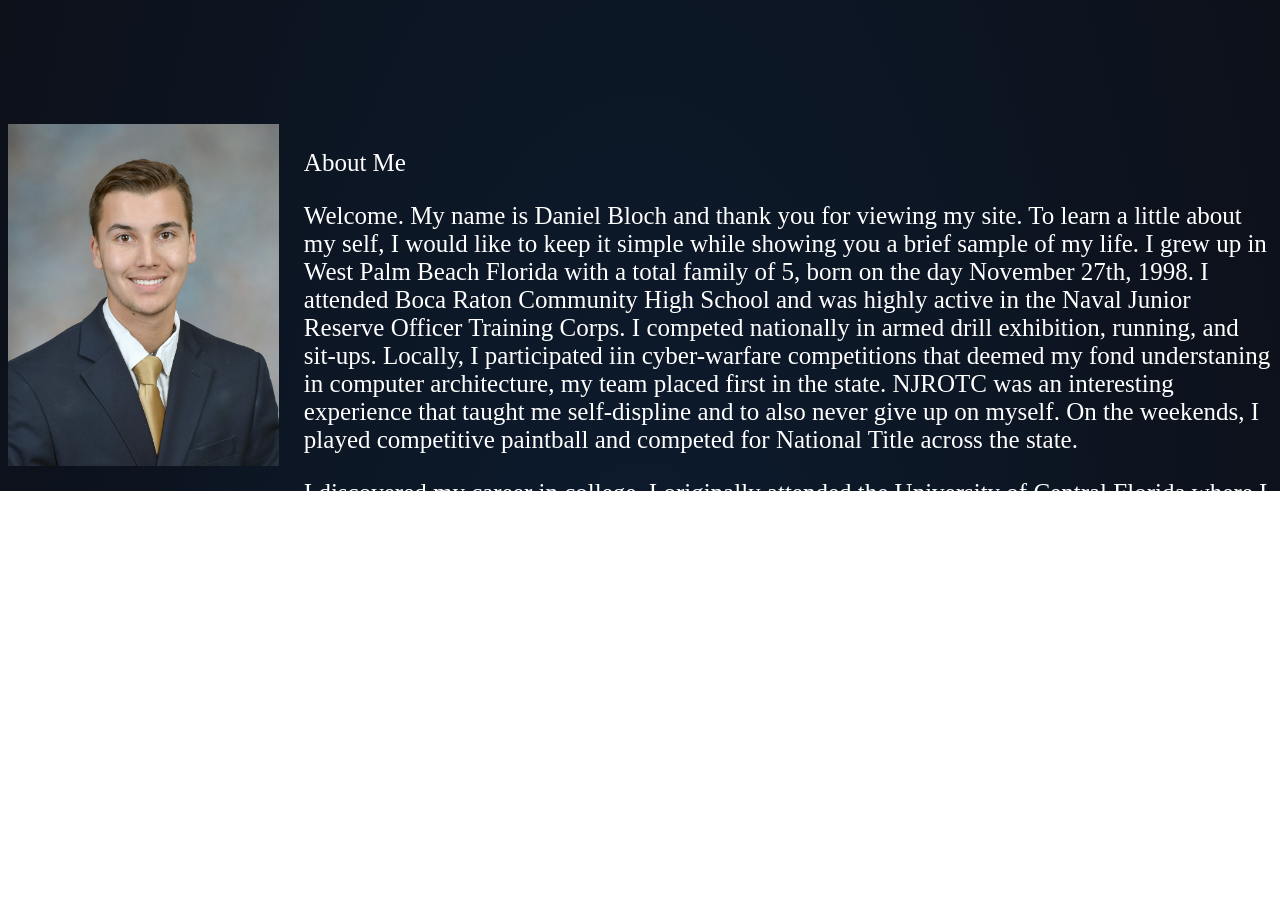
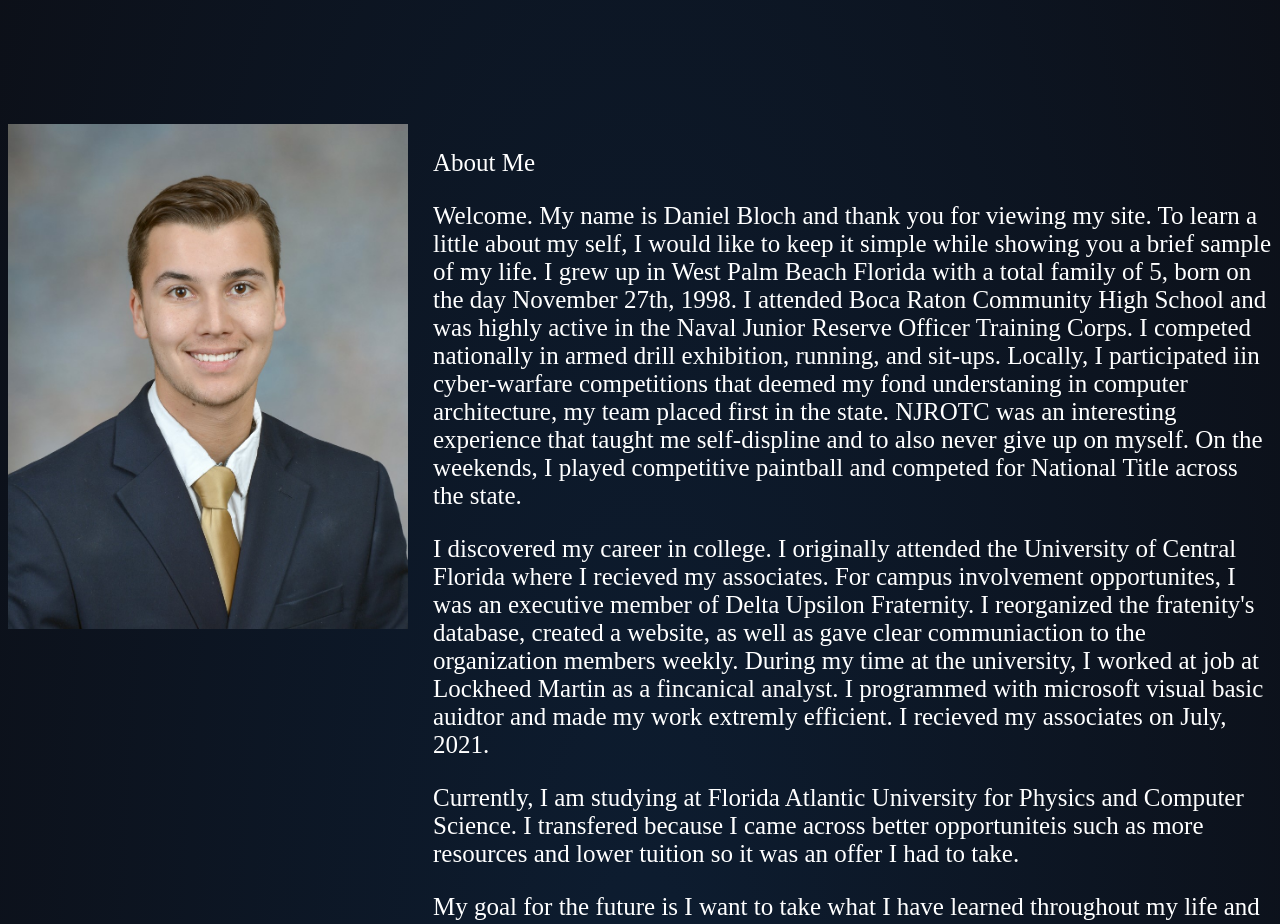
Before and after one commit to danbloch98/Daniel-Bloch, a plain HTML site: page index.html in a window 1280 px wide. Shown: the part 780-1704 px from the top of the page. Drawn offline with Linux system fonts and the light colour scheme.

Commit message:
Add files via upload

```diff
--- a/style.css
+++ b/style.css
@@ -52,11 +52,7 @@ ul{
     grid-column: 2;
     grid-column: span 3;
 }
-.profileGrid img{
-    width: auto;
-    height: 600px;
 
-}
 
 }
 .familyGrid{
@@ -80,11 +76,13 @@ ul{
     width: 100%;
     height: auto;
     max-width: 400px;
+    min-width: 350px;
     margin: 0 auto;
 
 }
 .textGrid{
     width: 100%;
+
    max-width: 1200px;
 }
 
```
Also changed, not shown: portfolio.html (+2 -0 lines).
